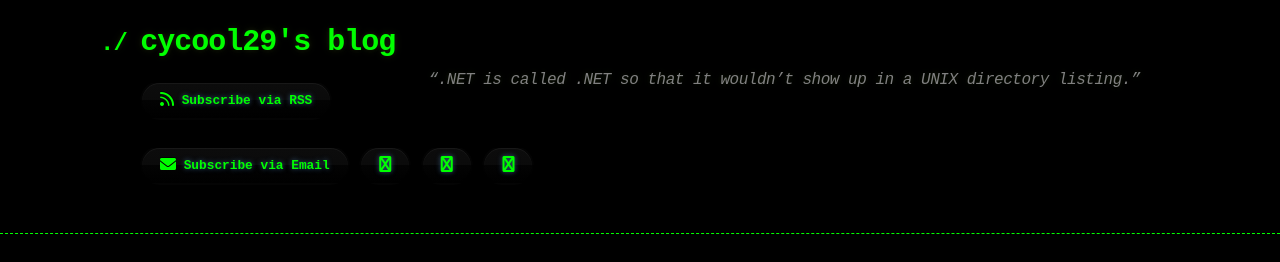
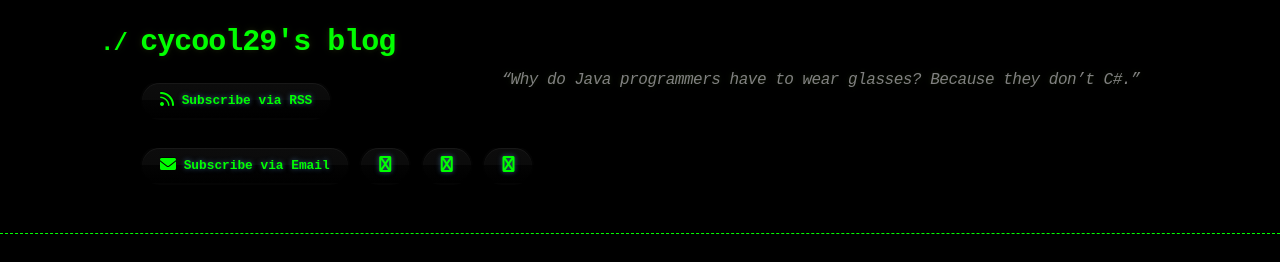
Before and after one commit to cycool29/cycool29.github.io, a Jekyll site: the page built from index.md, in a window 1280 px wide and 900 px high. Shown: the top 262 px of the window. Built offline with Jekyll 4.4.1, drawn with Linux system fonts in a browser that asks for light colours; a style sheet for code colours, icons or effects is not loaded.

Commit message:
Update quotes

```diff
--- a/_config.yml
+++ b/_config.yml
@@ -1,5 +1,5 @@
 title: cycool29's blog
-description: "“.NET is called .NET so that it wouldn’t show up in a UNIX directory listing.” "
+description: "“Why do Java programmers have to wear glasses? Because they don’t C#.” "
 bio: A high school student. Intermediate in Python, Git, Bash. Learning JavaScript. He/Him. "
 author: cycool29
 url: https://cycool29.github.io
```
